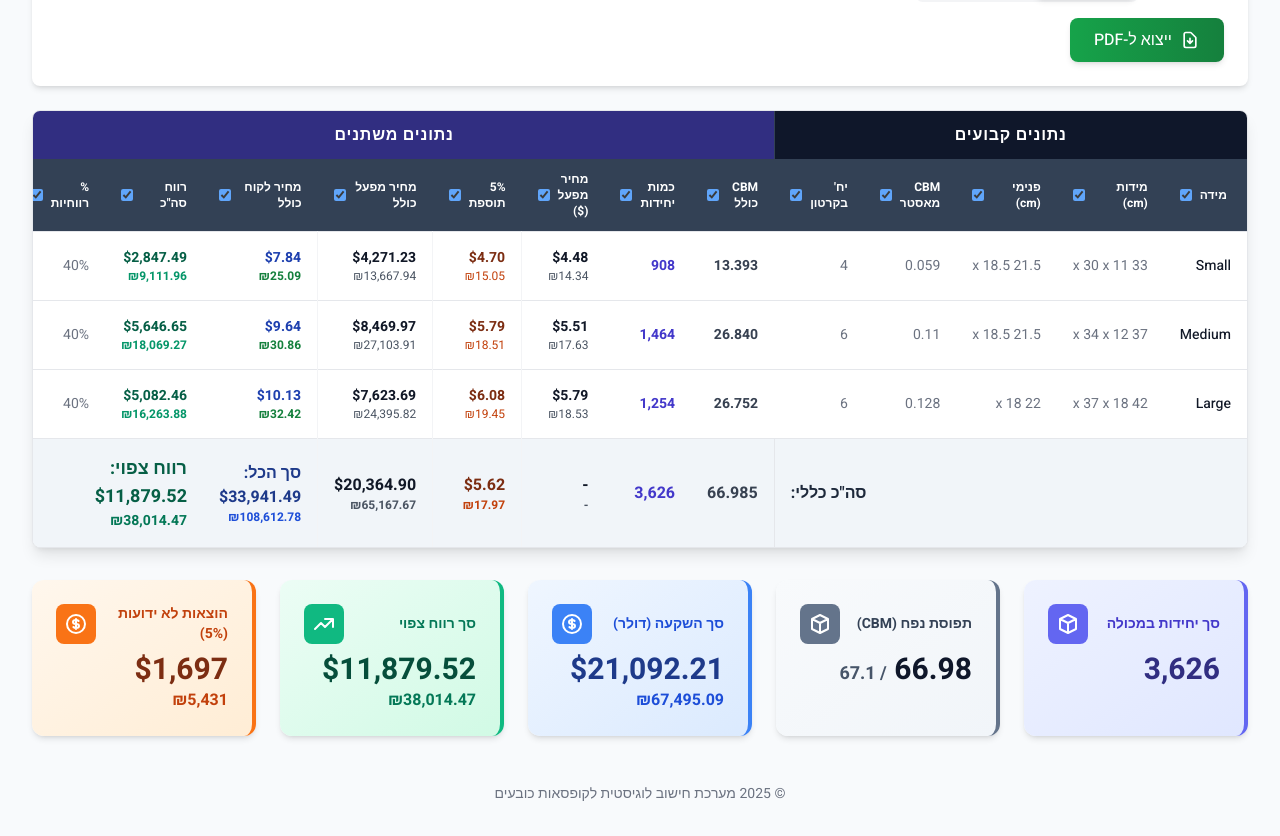
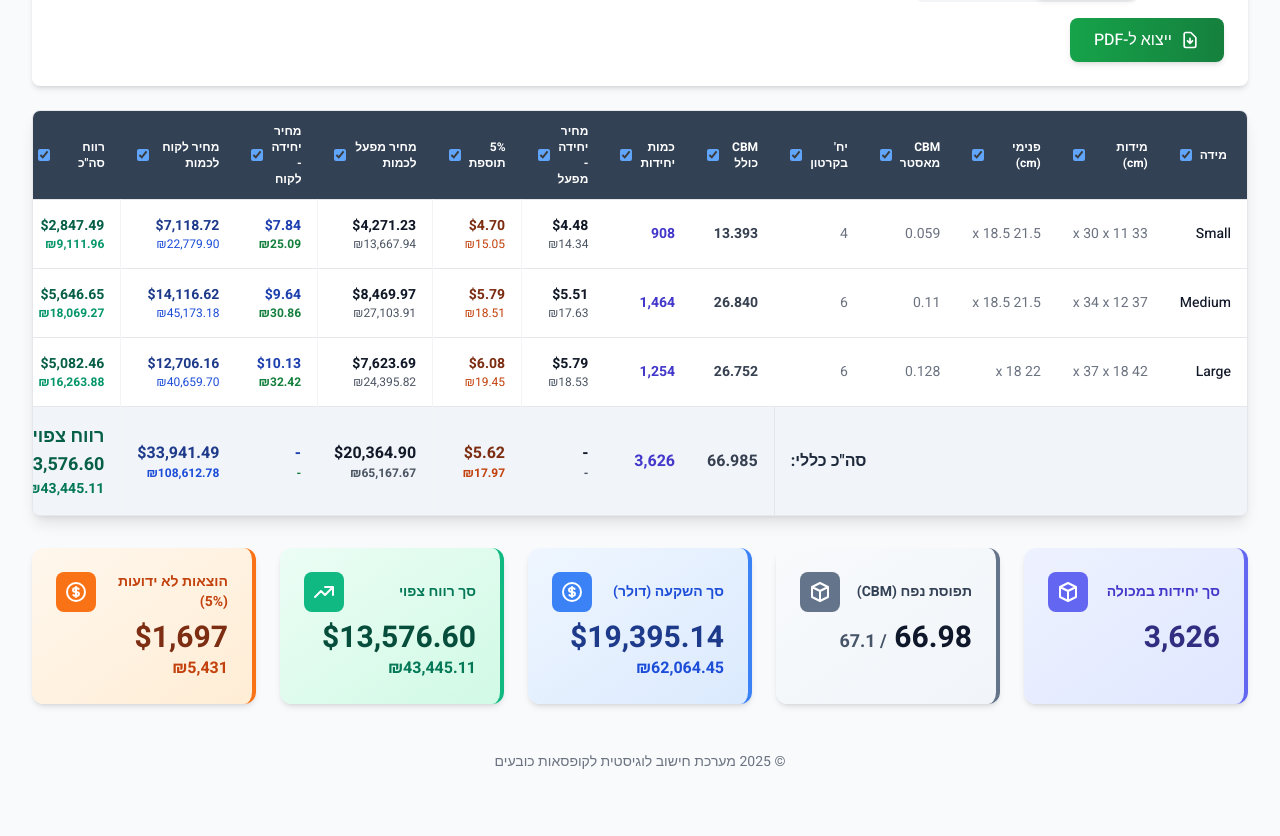
Before and after one commit to elishosh687-spec/EVA-CALCULATOR, a React (Vite) app: page / in a window 1280 px wide. Shown: the part 731-1567 px from the top of the page. After the commit the page ends 1535 px from the top, so only its background shows below. Built offline with nearby package versions, Linux system fonts and the light colour scheme.

Commit message:
Remove fixed and dynamic column headers, fix profit calculation to not subtract unknown expenses

```diff
--- a/App.tsx
+++ b/App.tsx
@@ -34,10 +34,11 @@ const App: React.FC = () => {
     // Dynamic columns
     totalUnits: { visible: true, internal: false, label: 'כמות יחידות' },
     totalCBM: { visible: true, internal: false, label: 'CBM כולל' }, // Total CBM by quantity
-    factoryPrice: { visible: true, internal: true, label: 'מחיר מפעל ($)' }, // Only seller - base factory price
+    factoryPrice: { visible: true, internal: true, label: 'מחיר יחידה - מפעל' }, // Only seller - base factory price
     totalExpenses: { visible: true, internal: true, label: '5% תוספת' }, // Only seller - 5% surcharge on factory price
-    totalFactoryPrice: { visible: true, internal: true, label: 'מחיר מפעל כולל' }, // Only seller - factory price + 5% surcharge
-    price: { visible: true, internal: false, label: 'מחיר לקוח כולל' }, // Combined USD and ILS price
+    totalFactoryPrice: { visible: true, internal: true, label: 'מחיר מפעל לכמות' }, // Only seller - factory price + 5% surcharge
+    price: { visible: true, internal: false, label: 'מחיר יחידה - לקוח' }, // Unit price for customer
+    totalCustomerPrice: { visible: true, internal: false, label: 'מחיר לקוח לכמות' }, // Total customer price for quantity
     totalProfit: { visible: true, internal: true, label: 'רווח סה"כ' }, // Only seller
     marginPercent: { visible: true, internal: true, label: '% רווחיות' }, // Only seller
   };
@@ -251,16 +252,16 @@ const App: React.FC = () => {
     // Calculate total customer transaction amount (priceILS * totalUnits for all rows)
     const totalCustomerTransaction = results.reduce((sum, curr) => sum + (curr.priceILS * curr.totalUnits), 0);
 
-    // Calculate unknown expenses as total (not per row)
+    // Calculate unknown expenses as total (not per row) - for display only, not used in profit calculation
     const totalUnknownExpensesILS = inputs.unknownExpensesType === 'percent'
       ? totalCustomerTransaction * (inputs.unknownExpensesValue / 100)
       : inputs.unknownExpensesValue;
 
-    // Add unknown expenses to investment and subtract from profit
+    // Return summary without subtracting unknown expenses (5% surcharge on factory price already included)
     return {
       ...baseSummary,
-      totalInvestmentUSD: baseSummary.totalInvestmentUSD + (totalUnknownExpensesILS / inputs.exchangeRate), // Convert ILS to USD
-      totalProfitILS: baseSummary.totalProfitILS - totalUnknownExpensesILS,
+      totalInvestmentUSD: baseSummary.totalInvestmentUSD, // No need to add unknown expenses - 5% surcharge already included
+      totalProfitILS: baseSummary.totalProfitILS, // No need to subtract unknown expenses - 5% surcharge already included
       totalUnknownExpensesILS
     };
   }, [results, inputs.unknownExpensesType, inputs.unknownExpensesValue, inputs.exchangeRate]);
@@ -636,33 +637,6 @@ const App: React.FC = () => {
             <div className="inline-block min-w-full align-middle px-4 sm:px-0">
               <table className="min-w-full divide-y divide-gray-200 text-right">
               <thead className="bg-slate-800 text-white">
-                <tr>
-                  {(() => {
-                    const fixedCols = [
-                      isColumnVisible('size'),
-                      isColumnVisible('dimensions'),
-                      isColumnVisible('internalDimensions'),
-                      isColumnVisible('masterCBM'),
-                      isColumnVisible('unitsPerCarton'),
-                    ].filter(Boolean).length;
-                    const dynamicCols = [
-                      isColumnVisible('totalCBM'),
-                      isColumnVisible('totalUnits'),
-                      isColumnVisible('factoryPrice'),
-                      isColumnVisible('totalExpenses'),
-                      isColumnVisible('totalFactoryPrice'),
-                      isColumnVisible('price'),
-                      isColumnVisible('totalProfit'),
-                      isColumnVisible('marginPercent'),
-                    ].filter(Boolean).length;
-                    return (
-                      <>
-                        {fixedCols > 0 && <th colSpan={fixedCols} className="px-6 py-3 text-center border-l border-slate-700 font-bold uppercase tracking-wider bg-slate-900">נתונים קבועים</th>}
-                        {dynamicCols > 0 && <th colSpan={dynamicCols} className="px-6 py-3 text-center font-bold uppercase tracking-wider bg-indigo-900">נתונים משתנים</th>}
-                      </>
-                    );
-                  })()}
-                </tr>
                 <tr className="bg-slate-700 text-xs">
                   {/* Fixed Columns */}
                   {(() => {
@@ -704,10 +678,11 @@ const App: React.FC = () => {
                     const dynamicColumns = [
                       { key: 'totalCBM', label: 'CBM כולל' },
                       { key: 'totalUnits', label: 'כמות יחידות' },
-                      { key: 'factoryPrice', label: 'מחיר מפעל ($)' },
+                      { key: 'factoryPrice', label: 'מחיר יחידה - מפעל' },
                       { key: 'totalExpenses', label: '5% תוספת' },
-                      { key: 'totalFactoryPrice', label: 'מחיר מפעל כולל' },
-                      { key: 'price', label: 'מחיר לקוח כולל' },
+                      { key: 'totalFactoryPrice', label: 'מחיר מפעל לכמות' },
+                      { key: 'price', label: 'מחיר יחידה - לקוח' },
+                      { key: 'totalCustomerPrice', label: 'מחיר לקוח לכמות' },
                       { key: 'totalProfit', label: 'רווח סה"כ' },
                       { key: 'marginPercent', label: '% רווחיות' },
                     ];
@@ -773,6 +748,12 @@ const App: React.FC = () => {
                         <div className="text-green-700 font-bold text-xs">₪{res.priceILS.toLocaleString(undefined, { minimumFractionDigits: 2, maximumFractionDigits: 2 })}</div>
                       </td>
                     )}
+                    {isColumnVisible('totalCustomerPrice') && (
+                      <td className="px-4 py-4 whitespace-nowrap text-sm border-l border-gray-100">
+                        <div className="text-blue-900 font-bold">${(res.priceUSD * res.totalUnits).toLocaleString(undefined, { minimumFractionDigits: 2, maximumFractionDigits: 2 })}</div>
+                        <div className="text-blue-700 text-xs">₪{(res.priceILS * res.totalUnits).toLocaleString(undefined, { minimumFractionDigits: 2, maximumFractionDigits: 2 })}</div>
+                      </td>
+                    )}
                     {isColumnVisible('totalProfit') && (
                       <td className="px-4 py-4 whitespace-nowrap text-sm">
                         <div className="text-emerald-800 font-semibold">${res.totalProfitUSD.toLocaleString(undefined, { minimumFractionDigits: 2, maximumFractionDigits: 2 })}</div>
@@ -800,6 +781,7 @@ const App: React.FC = () => {
                       isColumnVisible('totalExpenses'),
                       isColumnVisible('totalFactoryPrice'),
                       isColumnVisible('price'),
+                      isColumnVisible('totalCustomerPrice'),
                       isColumnVisible('totalProfit'),
                       isColumnVisible('marginPercent'),
                     ];
@@ -809,8 +791,9 @@ const App: React.FC = () => {
                     const factoryPriceCol = visibleDynamicCols[2] ? 1 : 0;
                     const expensesCol = visibleDynamicCols[3] ? 1 : 0;
                     const totalFactoryPriceCol = visibleDynamicCols[4] ? 1 : 0;
-                    const priceCols = visibleDynamicCols[5] ? 1 : 0;
-                    const profitCols = (visibleDynamicCols[6] ? 1 : 0) + (visibleDynamicCols[7] ? 1 : 0);
+                    const priceCol = visibleDynamicCols[5] ? 1 : 0;
+                    const totalCustomerPriceCol = visibleDynamicCols[6] ? 1 : 0;
+                    const profitCols = (visibleDynamicCols[7] ? 1 : 0) + (visibleDynamicCols[8] ? 1 : 0);
                     return (
                       <>
                         <td colSpan={fixedCols} className="px-4 py-4 text-left border-l border-gray-200">סה"כ כללי:</td>
@@ -840,12 +823,18 @@ const App: React.FC = () => {
                             <div className="text-gray-600 text-xs">₪{(summary.totalFactoryPriceUSD * inputs.exchangeRate).toLocaleString(undefined, { minimumFractionDigits: 2, maximumFractionDigits: 2 })}</div>
                           </td>
                         )}
-                        {priceCols > 0 && (() => {
+                        {priceCol > 0 && (
+                          <td className="px-4 py-4">
+                            <div className="text-blue-800 font-semibold">-</div>
+                            <div className="text-green-700 font-bold text-xs">-</div>
+                          </td>
+                        )}
+                        {totalCustomerPriceCol > 0 && (() => {
                           const totalCustomerPriceILS = results.reduce((sum, curr) => sum + (curr.priceILS * curr.totalUnits), 0);
                           const totalCustomerPriceUSD = totalCustomerPriceILS / inputs.exchangeRate;
                           return (
-                            <td colSpan={priceCols} className="px-4 py-4">
-                              <div className="text-blue-900">סך הכל: ${totalCustomerPriceUSD.toLocaleString(undefined, { minimumFractionDigits: 2, maximumFractionDigits: 2 })}</div>
+                            <td className="px-4 py-4 border-l border-gray-100">
+                              <div className="text-blue-900 font-bold">${totalCustomerPriceUSD.toLocaleString(undefined, { minimumFractionDigits: 2, maximumFractionDigits: 2 })}</div>
                               <div className="text-blue-700 text-xs">₪{totalCustomerPriceILS.toLocaleString(undefined, { minimumFractionDigits: 2, maximumFractionDigits: 2 })}</div>
                             </td>
                           );
```
